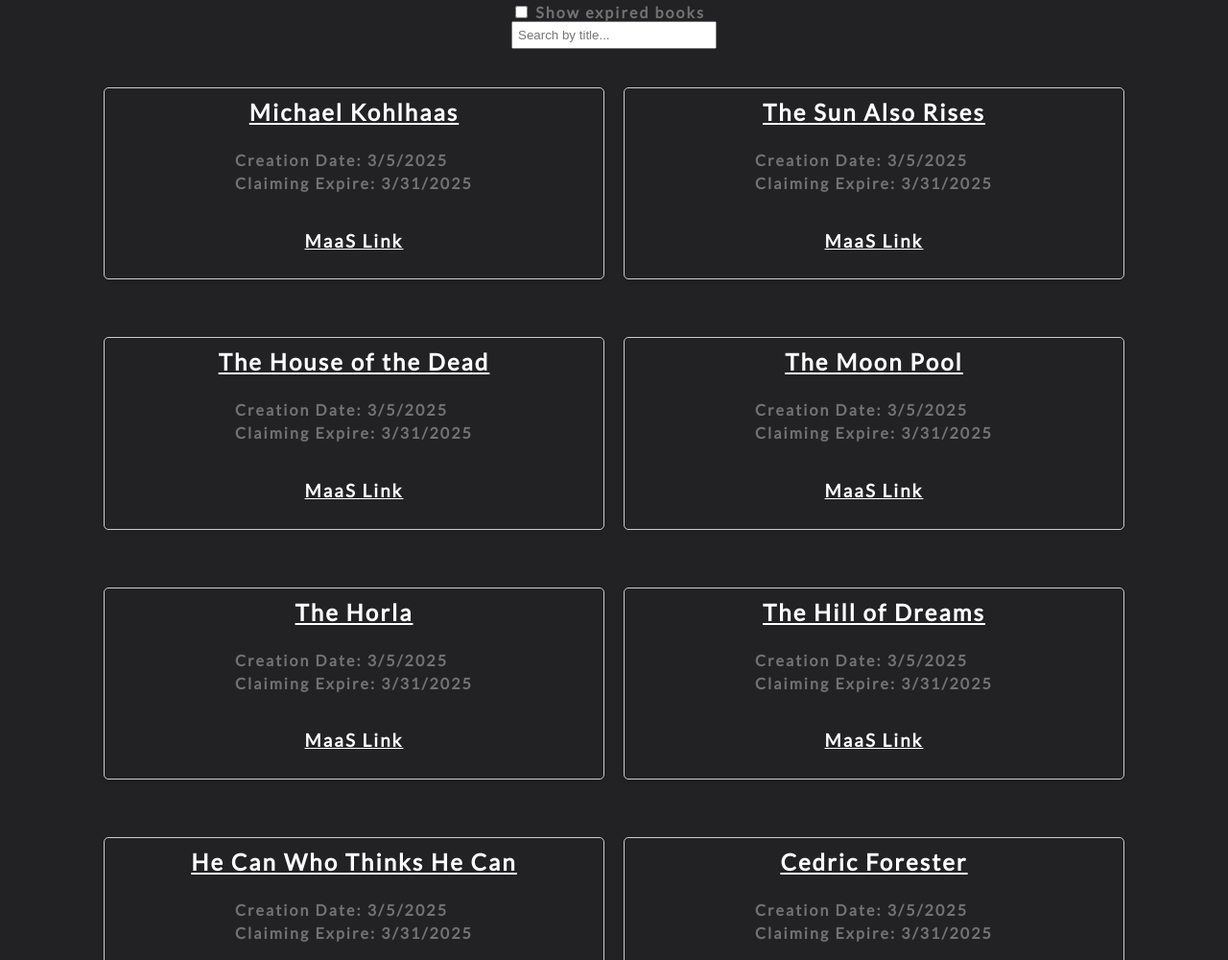
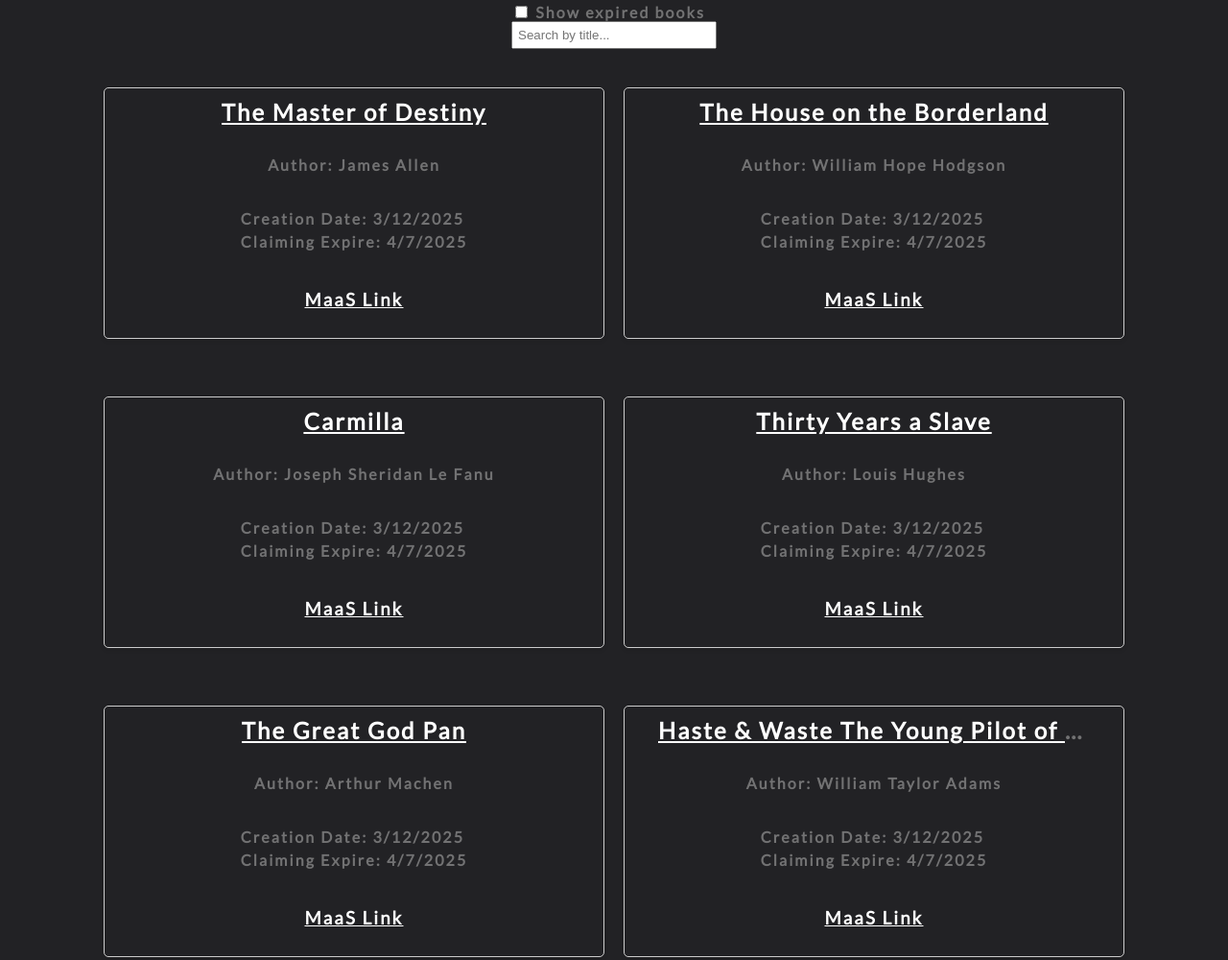
Before and after one commit to snoozie-v/nfbcdecay, a plain HTML site: page index.html in a window 1280 px wide. Shown: the part 315-1315 px from the top of the page at 96% size. Drawn offline with Linux system fonts and the light colour scheme.

Commit message:
new books, added a hover for titles, elipsis for long titles, and updated css for longer titles

```diff
--- a/data.js
+++ b/data.js
@@ -1,63 +1,115 @@
 // {
 //     contract: "",
 //     title: "",
-//     creation: "3/5/2025",
-//     claiming_expire: "3/31/2025"
+//     author: "",
+//     creation: "3/12/2025",
+//     claiming_expire: "4/7/2025"
 // },
 
 
 const data = [
 {
+    contract: "0xbF141D82cB1a8ACC131281aabe56A6c048795e69",
+    title: "The Master of Destiny",
+    author: "James Allen",
+    creation: "3/12/2025",
+    claiming_expire: "4/7/2025"
+},
+  {
+    contract: "0x1B23C336da02Ea93d8EECb98aCf3774CF8b49F13",
+    title: "The House on the Borderland",
+    author: "William Hope Hodgson",
+    creation: "3/12/2025",
+    claiming_expire: "4/7/2025"
+},
+  {
+    contract: "0xC7D5D9C82585a0333BCa1F82eEDC01290879ba60",
+    title: "Carmilla",
+    author: "Joseph Sheridan Le Fanu",
+    creation: "3/12/2025",
+    claiming_expire: "4/7/2025"
+},
+  {
+    contract: "0x6f42086a8d830D5c7F5C4CEe229C56d82dB81d41",
+    title: "Thirty Years a Slave",
+    author: "Louis Hughes",
+    creation: "3/12/2025",
+    claiming_expire: "4/7/2025"
+},
+  {
+    contract: "0xF6a5C72A398a1f01110744d1A91d5DC6Fc4d4589",
+    title: "The Great God Pan",
+    author: "Arthur Machen",
+    creation: "3/12/2025",
+    claiming_expire: "4/7/2025"
+},
+  {
+    contract: "0x6e8044F5c5EA4a3E6897284adD8e92c513f252E4",
+    title: "Haste & Waste The Young Pilot of Lake Champlain",
+    author: "William Taylor Adams",
+    creation: "3/12/2025",
+    claiming_expire: "4/7/2025"
+},
+{
     contract: "0x7Ec55d332988c425F07F9487beA6E22C9FC9Adb9",
     title: "Michael Kohlhaas",
+    author: "Heinrich Von Kleist",
     creation: "3/5/2025",
     claiming_expire: "3/31/2025"
 },
 {
     contract: "0x22150D2B33fe298d46A6352929ca6C596D0e931b",
     title: "The Sun Also Rises",
+    author: "Ernest Hemingway",
     creation: "3/5/2025",
     claiming_expire: "3/31/2025"
 },
 {
     contract: "0x2025634CC57Ca839D08cC89469835AccEA020B67",
     title: "The House of the Dead",
+    author: "Fyodor Dostoyevsky",
     creation: "3/5/2025",
     claiming_expire: "3/31/2025"
 },
 {
     contract: "0x9319a0cf92DdE9F8600844fb0D5842f88e27C776",
     title: "The Moon Pool",
+    author: "Abraham Merritt",
     creation: "3/5/2025",
     claiming_expire: "3/31/2025"
 },
     {
     contract: "0x095EED4B480134e979DbF014B4887b19A005E6c7",
     title: "The Horla",
+    author: "Guy de Maupassant",
     creation: "3/5/2025",
     claiming_expire: "3/31/2025"
 },
     {
     contract: "0xd69Aa39EF3F8FAF336c69f39a1aFfDA1033fF07c",
     title: "The Hill of Dreams",
+    author: "Arthur Machen",
     creation: "3/5/2025",
     claiming_expire: "3/31/2025"
 },
 {
     contract: "0x9cC919421937B9aFdCed3f17046c6fF1eaD70dAa",
     title: "He Can Who Thinks He Can",
+    author: "Orison Swett Marden",
     creation: "3/5/2025",
     claiming_expire: "3/31/2025"
 },
 {
     contract: "0x7Fd1807245602f5F584D8cC36fBd80aFd8aD17F8",
     title: "Cedric Forester",
+    author: "Bernard Gay Marshall",
     creation: "3/5/2025",
     claiming_expire: "3/31/2025"
 },
 {
     contract: "0xC4C81F7C6C1960cA5E0076b78593Bad5236496b0",
     title: "The Dark Frigate",
+    author: "Charles Boardman Hawes",
     creation: "3/5/2025",
     claiming_expire: "3/31/2025"
 },
--- a/script.js
+++ b/script.js
@@ -34,8 +34,8 @@ function displayData(showExpired = false, searchQuery = '') {
     const itemDiv = document.createElement('div');
     itemDiv.className = 'data-item';
     itemDiv.innerHTML = `
-      <h2><a href="https://vechainstats.com/account/${item.contract}">${item.title}</a></h2>
-      ${item.author ? `<h4><strong>Author:</strong> ${item.author}</h4>`: ''}
+      <h2 title="${item.title}"><a href="https://vechainstats.com/account/${item.contract}">${item.title}</a></h2>
+      ${item.author ? `<h4><strong>Author:</strong> ${item.author}</h4>` : ''}
       <ul>
         ${item.creation ? `<li><strong>Creation Date:</strong> ${item.creation}</li>` : ''}
         ${item.tier1_final ? `<li><strong>Tier 1 Final Day:</strong> ${item.tier1_final}</li>` : ''}
@@ -47,7 +47,7 @@ function displayData(showExpired = false, searchQuery = '') {
       <h3><a href="https://nfbclub.marketplace.vechain.org/collections/${item.contract}">MaaS Link</h3>
     `;
     dataContainer.appendChild(itemDiv);
-  });
+});
 
   // If no books match the search, display a message
   if (filteredBooks.length === 0) {
--- a/styles.css
+++ b/styles.css
@@ -70,3 +70,11 @@ a {
     list-style-type: none;
     padding: 0;
 }
+
+.data-item h2 {
+  margin: 0 0 10px;
+  max-width: 90%;           /* Ensures it doesn't exceed the parent container */
+  white-space: nowrap;       /* Prevents text from wrapping to the next line */
+  overflow: hidden;          /* Hides any overflow text */
+  text-overflow: ellipsis;   /* Adds the "..." at the end of truncated text */
+}
```
